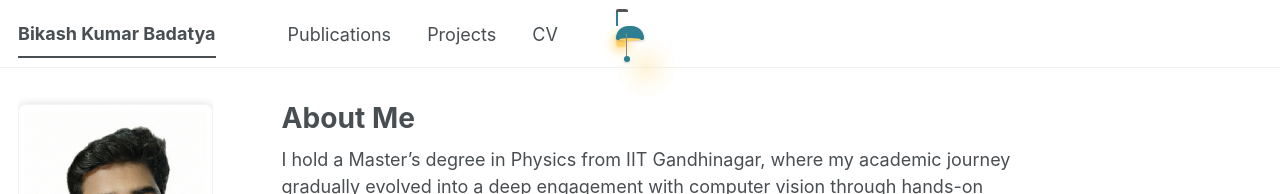
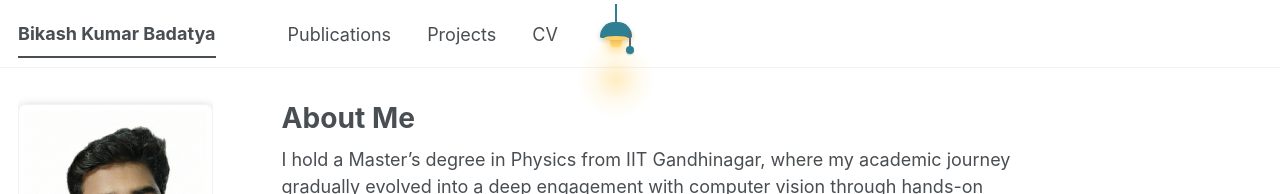
Before and after one commit to Bikudebug/Bikudebug.github.io, a Jekyll site: the page built from _pages/about.md, in a window 1280 px wide. Shown: the top 194 px of the page. Built offline with Jekyll 4.4.1, drawn with Linux system fonts in a browser that asks for light colours; some web fonts are replaced; a script bundle is joined from its source files by our own code; library files that are not in the unit come from our copies.

Commit message:
Refactor lamp HTML and CSS for perfect alignment and true pull-cord animation

```diff
--- a/_includes/masthead.html
+++ b/_includes/masthead.html
@@ -20,17 +20,12 @@
           {% endfor %}
           <li id="theme-toggle" class="masthead__menu-item persist tail">
             <div class="lamp-toggle" role="button" aria-label="Toggle dark/light mode" tabindex="0">
-              <!-- Lamp fixture -->
-              <div class="lamp">
-                <div class="lamp__mount"></div>
-                <div class="lamp__wire"></div>
-                <div class="lamp__shade">
-                  <div class="lamp__shade-inner"></div>
-                </div>
-                <div class="lamp__bulb"></div>
-                <div class="lamp__glow"></div>
+              <div class="lamp__wire"></div>
+              <div class="lamp__shade">
+                <div class="lamp__shade-inner"></div>
               </div>
-              <!-- Pull cord -->
+              <div class="lamp__bulb"></div>
+              <div class="lamp__glow"></div>
               <div class="lamp__cord">
                 <div class="lamp__cord-line"></div>
                 <div class="lamp__cord-bead"></div>
--- a/_includes/scripts.html
+++ b/_includes/scripts.html
@@ -4,32 +4,29 @@
 <!-- Interactive Lamp pull-cord activation and theme syncing script -->
 <script>
   (function() {
-    function initLamp() {
     var lampToggle = document.querySelector('.lamp-toggle');
     if (!lampToggle) return;
 
-      // 1. Sync lamp state with active theme on load
-      var currentTheme = document.documentElement.getAttribute('data-theme') || localStorage.getItem('theme');
-      if (currentTheme === 'dark') {
+    // Function to sync lamp class with html[data-theme]
+    function syncLamp() {
+      var isDark = document.documentElement.getAttribute('data-theme') === 'dark';
+      if (isDark) {
         lampToggle.classList.add('lamp-off');
         lampToggle.classList.remove('lamp-on');
       } else {
         lampToggle.classList.add('lamp-on');
         lampToggle.classList.remove('lamp-off');
       }
+    }
 
-      // 2. Wire up the pull cord click handler (replaces or runs alongside theme-toggle)
-      var cord = lampToggle.querySelector('.lamp__cord');
+    // 1. Initial sync on page load
+    syncLamp();
 
-      // Override or extend theme-toggle click
+    // 2. Wire up the pull cord click handler for animation and sync
     var themeToggleLi = document.getElementById('theme-toggle');
     if (themeToggleLi) {
-        // Remove existing jQuery handler to prevent duplication, or just bind directly
       themeToggleLi.addEventListener('click', function(e) {
-          e.preventDefault();
-          e.stopPropagation();
-
-          // Add visual pull animation
+        var cord = lampToggle.querySelector('.lamp__cord');
         if (cord) {
           cord.classList.add('pulling');
           setTimeout(function() {
@@ -37,35 +34,9 @@
           }, 400);
         }
 
-          // Determine next theme
-          var isDark = document.documentElement.getAttribute('data-theme') === 'dark';
-          var nextTheme = isDark ? 'light' : 'dark';
-
-          // Apply themes
-          if (nextTheme === 'dark') {
-            document.documentElement.setAttribute('data-theme', 'dark');
-            lampToggle.classList.add('lamp-off');
-            lampToggle.classList.remove('lamp-on');
-            localStorage.setItem('theme', 'dark');
-          } else {
-            document.documentElement.removeAttribute('data-theme');
-            lampToggle.classList.add('lamp-on');
-            lampToggle.classList.remove('lamp-off');
-            localStorage.setItem('theme', 'light');
-          }
-
-          // Dispatch theme change event so that third-party scripts (like Plotly) can respond if they listen to attribute changes
-          var event = new CustomEvent('themeChanged', { detail: nextTheme });
-          document.dispatchEvent(event);
+        // Wait briefly for the old jQuery script (main.min.js) to toggle the html attribute, then sync our lamp
+        setTimeout(syncLamp, 50);
       });
-      }
-    }
-
-    // Run when DOM is ready
-    if (document.readyState === 'loading') {
-      document.addEventListener('DOMContentLoaded', initLamp);
-    } else {
-      initLamp();
     }
   })();
 </script>
--- a/assets/css/main.scss
+++ b/assets/css/main.scss
@@ -74,56 +74,50 @@
 .lamp-toggle {
   position: relative;
   width: 44px;
-  height: 100%;
+  height: 60px; /* Give it enough height */
   cursor: pointer;
   display: flex;
-  flex-direction: column;
-  align-items: center;
+  justify-content: center; /* Center horizontally */
   user-select: none;
   outline: none;
   overflow: visible;
 }
 
-/* Ceiling Mount */
-.lamp__mount {
-  width: 12px;
-  height: 3px;
-  background: #555;
-  border-radius: 2px 2px 0 0;
-  position: absolute;
-  top: 0;
-}
-
 /* Wire Hanging the Lamp */
 .lamp__wire {
   width: 2px;
-  height: 14px;
-  background: #666;
+  height: 25px; /* wire length */
+  background: var(--lamp-wire-color, #666);
   position: absolute;
-  top: 3px;
+  top: 0;
+  left: 50%;
+  transform: translateX(-50%);
+  z-index: 4;
 }
 
 /* Lamp Shade */
 .lamp__shade {
-  width: 28px;
-  height: 14px;
+  width: 32px;
+  height: 16px;
   background: var(--lamp-shade-color, #333);
-  border-radius: 14px 14px 2px 2px;
+  border-radius: 16px 16px 2px 2px;
   position: absolute;
-  top: 17px;
-  z-index: 5;
+  top: 18px; /* sits on wire */
+  left: 50%;
+  transform: translateX(-50%);
+  z-index: 6;
   transition: background 0.3s ease;
-  box-shadow: 0 1px 3px rgba(0, 0, 0, 0.2);
+  box-shadow: 0 2px 5px rgba(0, 0, 0, 0.2);
   display: flex;
   justify-content: center;
   align-items: flex-end;
 
   .lamp__shade-inner {
-    width: 22px;
-    height: 3px;
+    width: 24px;
+    height: 4px;
     background: var(--lamp-shade-inner-color, #ffd166);
     border-radius: 50%;
-    margin-bottom: -1px;
+    margin-bottom: -2px;
     opacity: var(--lamp-glow-opacity, 1);
     transition: all 0.3s ease;
   }
@@ -131,13 +125,15 @@
 
 /* The Light Bulb */
 .lamp__bulb {
-  width: 10px;
-  height: 12px;
+  width: 12px;
+  height: 14px;
   background: var(--lamp-bulb-color, #ffd166);
   border-radius: 50% 50% 30% 30%;
   position: absolute;
-  top: 27px;
-  z-index: 4;
+  top: 30px; /* shade top + 12 */
+  left: 50%;
+  transform: translateX(-50%);
+  z-index: 5;
   transition: all 0.3s ease;
   box-shadow: var(--lamp-bulb-shadow, 0 0 10px #ffd166);
 }
@@ -145,44 +141,44 @@
 /* Light Glow Overlay */
 .lamp__glow {
   position: absolute;
-  top: 22px;
-  width: 60px;
-  height: 60px;
-  background: radial-gradient(circle, rgba(255, 209, 102, 0.25) 0%, rgba(255, 209, 102, 0.05) 50%, rgba(255, 209, 102, 0) 100%);
+  top: 25px;
+  left: 50%;
+  width: 80px;
+  height: 80px;
+  margin-left: -40px; /* center it */
+  background: radial-gradient(circle, rgba(255, 209, 102, 0.4) 0%, rgba(255, 209, 102, 0.1) 40%, rgba(255, 209, 102, 0) 70%);
   border-radius: 50%;
   z-index: 2;
   pointer-events: none;
   opacity: var(--lamp-glow-opacity, 1);
   transition: opacity 0.3s ease;
-  transform: translateY(6px);
+  transform: translateY(10px);
 }
 
 /* The Pull Cord Rope & Bead */
 .lamp__cord {
   position: absolute;
-  top: 24px;
-  left: 30px; /* Offset to hang nicely beside the shade */
+  top: 28px; /* start from under the shade */
+  left: 50%;
+  transform: translateX(10px); /* offset to the right of bulb */
   display: flex;
   flex-direction: column;
   align-items: center;
-  z-index: 6;
-
-  /* Bouncy spring-like pulling animation when triggered */
-  &.pulling {
-    animation: cordPull 0.4s cubic-bezier(0.36, 0.07, 0.19, 0.97) both;
-  }
+  z-index: 7;
+  transition: transform 0.4s cubic-bezier(0.36, 0.07, 0.19, 0.97);
 }
 
 .lamp__cord-line {
-  width: 1px;
-  height: 24px;
-  background: #888;
-  transition: background 0.3s ease;
+  width: 2px;
+  /* Dark mode is OFF, so the cord is longer (pulled down). Light mode is ON, so cord is shorter (retracted) */
+  height: var(--lamp-cord-length, 25px);
+  background: var(--lamp-cord-color, #aaa);
+  transition: height 0.4s cubic-bezier(0.36, 0.07, 0.19, 0.97), background 0.3s ease;
 }
 
 .lamp__cord-bead {
-  width: 6px;
-  height: 6px;
+  width: 8px;
+  height: 8px;
   background: var(--lamp-bead-color, #222);
   border-radius: 50%;
   margin-top: -1px;
@@ -192,52 +188,36 @@
 
 /* THEME SPECIFIC CUSTOM VARIABLE TOKENS */
 
-/* Lamp ON State (Light Mode default) */
+/* Lamp ON State (Light Mode default) - Cord is pulled UP (shorter) */
 .lamp-on {
-  --lamp-shade-color: #2f7f93; /* Premium teal matching Biku's primary color */
+  --lamp-shade-color: #2f7f93;
   --lamp-shade-inner-color: #ffd166;
   --lamp-bulb-color: #ffd166;
   --lamp-bead-color: #2f7f93;
+  --lamp-cord-color: #666;
+  --lamp-wire-color: #2f7f93;
+  --lamp-cord-length: 15px; /* Short cord when ON */
   --lamp-glow-opacity: 1;
   --lamp-bulb-shadow: 0 0 12px 2px #ffd166, inset 0 -1px 2px rgba(255,255,255,0.6);
-
-  .lamp__wire {
-    background: #2f7f93;
-  }
 }
 
-/* Lamp OFF State (Dark Mode active) */
+/* Lamp OFF State (Dark Mode active) - Cord is pulled DOWN (longer) */
 .lamp-off {
   --lamp-shade-color: #555555;
   --lamp-shade-inner-color: #333333;
   --lamp-bulb-color: #222222;
   --lamp-bead-color: #cccccc;
+  --lamp-cord-color: #999;
+  --lamp-wire-color: #555;
+  --lamp-cord-length: 35px; /* Long cord when OFF */
   --lamp-glow-opacity: 0;
   --lamp-bulb-shadow: none;
-
-  .lamp__wire {
-    background: #555;
-  }
-
-  .lamp__cord-line {
-    background: #666;
-  }
 }
 
-/* Cord pulling animation */
-@keyframes cordPull {
-  0% {
-    transform: translateY(0);
-  }
-  30% {
-    transform: translateY(10px); /* Pull down */
-  }
-  60% {
-    transform: translateY(-2px); /* Slight bounce up */
-  }
-  100% {
-    transform: translateY(0); /* Return to resting */
-  }
+/* Springy bounce animation on click */
+.lamp__cord.pulling {
+  /* Extra stretch when actively clicked/pulled */
+  transform: translateX(10px) translateY(8px);
 }
 
 /* Quick responsive tweak to make sure it matches navigation layout */
@@ -246,7 +226,4 @@
     margin-left: 0.5rem;
     height: 40px;
   }
-  .lamp__cord {
-    left: 26px;
-  }
 }
```
Lines whose indentation alone changed are shown as unchanged.
